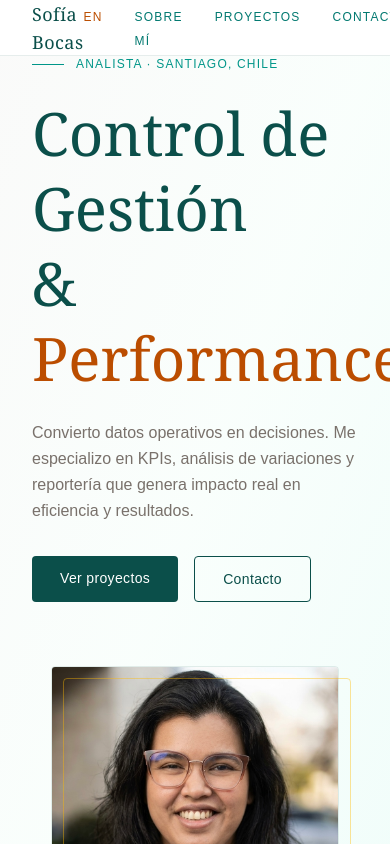
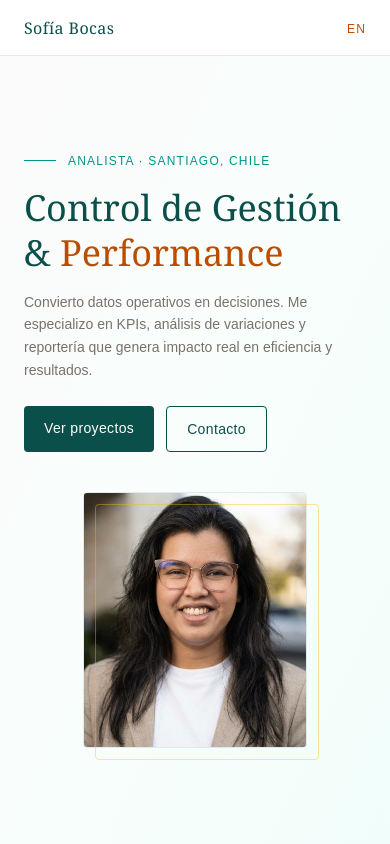
Before and after one commit to sofiabocas/portfolio-sofia, a Next.js app: page / in a window 390 px wide. Shown: the top 844 px of the page. Built offline with nearby package versions, Linux system fonts and the light colour scheme.

Commit message:
mejoro responsive movil

```diff
--- a/app/components/Hero.tsx
+++ b/app/components/Hero.tsx
@@ -5,30 +5,30 @@ import { motion } from "framer-motion";
 export default function Hero() {
   return (
     <section className="min-h-screen flex items-center bg-gradient-to-br from-stone-50 via-emerald-50/30 to-teal-50 pt-14">
-      <div className="max-w-5xl mx-auto px-8 w-full">
-        <div className="grid grid-cols-1 md:grid-cols-2 gap-16 items-center">
+      <div className="max-w-5xl mx-auto px-6 md:px-8 w-full py-16 md:py-0">
+        <div className="grid grid-cols-1 md:grid-cols-2 gap-10 md:gap-16 items-center">
 
           <motion.div
             initial={{ opacity: 0, y: 30 }}
             animate={{ opacity: 1, y: 0 }}
-            transition={{ duration: 0.7, ease: "easeOut" }}
+            transition={{ duration: 0.7 }}
           >
-            <p className="text-xs uppercase tracking-widest text-teal-600 mb-6 flex items-center gap-3">
+            <p className="text-xs uppercase tracking-widest text-teal-600 mb-4 md:mb-6 flex items-center gap-3">
               <span className="w-8 h-px bg-teal-600 inline-block"></span>
               Analista · Santiago, Chile
             </p>
-            <h1 className="text-6xl font-light text-teal-900 leading-tight mb-6" style={{fontFamily: "Georgia, serif"}}>
+            <h1 className="text-4xl md:text-6xl font-light text-teal-900 leading-tight mb-4 md:mb-6" style={{fontFamily: "Georgia, serif"}}>
               Control de Gestión<br />
               & <em className="text-amber-700 not-italic">Performance</em>
             </h1>
-            <p className="text-base text-stone-500 leading-relaxed mb-8 max-w-lg">
+            <p className="text-sm md:text-base text-stone-500 leading-relaxed mb-6 md:mb-8 max-w-lg">
               Convierto datos operativos en decisiones. Me especializo en KPIs, análisis de variaciones y reportería que genera impacto real en eficiencia y resultados.
             </p>
-            <div className="flex gap-4">
-              <a href="#proyectos" className="px-7 py-3 bg-teal-900 text-white text-sm tracking-wide hover:bg-teal-700 transition-colors rounded-sm">
+            <div className="flex gap-3 md:gap-4">
+              <a href="#proyectos" className="px-5 md:px-7 py-3 bg-teal-900 text-white text-sm tracking-wide hover:bg-teal-700 transition-colors rounded-sm">
                 Ver proyectos
               </a>
-              <a href="#contacto" className="px-7 py-3 border border-teal-900 text-teal-900 text-sm tracking-wide hover:bg-teal-50 transition-colors rounded-sm">
+              <a href="#contacto" className="px-5 md:px-7 py-3 border border-teal-900 text-teal-900 text-sm tracking-wide hover:bg-teal-50 transition-colors rounded-sm">
                 Contacto
               </a>
             </div>
@@ -38,9 +38,9 @@ export default function Hero() {
             className="flex justify-center md:justify-end"
             initial={{ opacity: 0, x: 30 }}
             animate={{ opacity: 1, x: 0 }}
-            transition={{ duration: 0.7, delay: 0.2, ease: "easeOut" }}
+            transition={{ duration: 0.7, delay: 0.2 }}
           >
-            <div className="relative w-72 h-80">
+            <div className="relative w-56 h-64 md:w-72 md:h-80">
               <div className="absolute inset-0 rounded-sm overflow-hidden border border-teal-900/10">
                 <Image
                   src="/sofia.jpg"
--- a/app/components/Navbar.tsx
+++ b/app/components/Navbar.tsx
@@ -1,14 +1,14 @@
 export default function Navbar() {
   return (
-    <nav className="fixed top-0 left-0 right-0 z-50 h-14 flex items-center justify-between px-8 bg-white/90 backdrop-blur-sm border-b border-teal-900/10">
-      <span className="font-serif text-lg text-teal-900 tracking-wide">
+    <nav className="fixed top-0 left-0 right-0 z-50 h-14 flex items-center justify-between px-6 bg-white/90 backdrop-blur-sm border-b border-teal-900/10">
+      <span className="font-serif text-base text-teal-900 tracking-wide whitespace-nowrap">
         Sofía Bocas
       </span>
-      <ul className="flex gap-8 list-none">
+      <ul className="flex gap-4 md:gap-8 list-none">
+        <li><a href="#sobre-mi" className="text-xs uppercase tracking-widest text-teal-700 hover:text-teal-500 transition-colors hidden md:block">Sobre mí</a></li>
+        <li><a href="#proyectos" className="text-xs uppercase tracking-widest text-teal-700 hover:text-teal-500 transition-colors hidden md:block">Proyectos</a></li>
+        <li><a href="#contacto" className="text-xs uppercase tracking-widest text-teal-700 hover:text-teal-500 transition-colors hidden md:block">Contacto</a></li>
         <li><a href="/en" className="text-xs uppercase tracking-widest text-amber-700 hover:text-amber-500 transition-colors">EN</a></li>
-        <li><a href="#sobre-mi" className="text-xs uppercase tracking-widest text-teal-700 hover:text-teal-500 transition-colors">Sobre mí</a></li>
-        <li><a href="#proyectos" className="text-xs uppercase tracking-widest text-teal-700 hover:text-teal-500 transition-colors">Proyectos</a></li>
-        <li><a href="#contacto" className="text-xs uppercase tracking-widest text-teal-700 hover:text-teal-500 transition-colors">Contacto</a></li>
       </ul>
     </nav>
   );
--- a/app/components/en/HeroEn.tsx
+++ b/app/components/en/HeroEn.tsx
@@ -5,30 +5,30 @@ import { motion } from "framer-motion";
 export default function HeroEn() {
   return (
     <section className="min-h-screen flex items-center bg-gradient-to-br from-stone-50 via-emerald-50/30 to-teal-50 pt-14">
-      <div className="max-w-5xl mx-auto px-8 w-full">
-        <div className="grid grid-cols-1 md:grid-cols-2 gap-16 items-center">
+      <div className="max-w-5xl mx-auto px-6 md:px-8 w-full py-16 md:py-0">
+        <div className="grid grid-cols-1 md:grid-cols-2 gap-10 md:gap-16 items-center">
 
           <motion.div
             initial={{ opacity: 0, y: 30 }}
             animate={{ opacity: 1, y: 0 }}
             transition={{ duration: 0.7 }}
           >
-            <p className="text-xs uppercase tracking-widest text-teal-600 mb-6 flex items-center gap-3">
+            <p className="text-xs uppercase tracking-widest text-teal-600 mb-4 md:mb-6 flex items-center gap-3">
               <span className="w-8 h-px bg-teal-600 inline-block"></span>
               Analyst · Santiago, Chile
             </p>
-            <h1 className="text-6xl font-light text-teal-900 leading-tight mb-6" style={{fontFamily: "Georgia, serif"}}>
+            <h1 className="text-4xl md:text-6xl font-light text-teal-900 leading-tight mb-4 md:mb-6" style={{fontFamily: "Georgia, serif"}}>
               Management Control<br />
               & <em className="text-amber-700 not-italic">Performance</em>
             </h1>
-            <p className="text-base text-stone-500 leading-relaxed mb-8 max-w-lg">
+            <p className="text-sm md:text-base text-stone-500 leading-relaxed mb-6 md:mb-8 max-w-lg">
               I turn operational data into decisions. I specialize in KPIs, variance analysis and reporting that generates real impact on efficiency and results.
             </p>
-            <div className="flex gap-4">
-              <a href="#projects" className="px-7 py-3 bg-teal-900 text-white text-sm tracking-wide hover:bg-teal-700 transition-colors rounded-sm">
+            <div className="flex gap-3 md:gap-4">
+              <a href="#projects" className="px-5 md:px-7 py-3 bg-teal-900 text-white text-sm tracking-wide hover:bg-teal-700 transition-colors rounded-sm">
                 View projects
               </a>
-              <a href="#contact" className="px-7 py-3 border border-teal-900 text-teal-900 text-sm tracking-wide hover:bg-teal-50 transition-colors rounded-sm">
+              <a href="#contact" className="px-5 md:px-7 py-3 border border-teal-900 text-teal-900 text-sm tracking-wide hover:bg-teal-50 transition-colors rounded-sm">
                 Contact
               </a>
             </div>
@@ -40,7 +40,7 @@ export default function HeroEn() {
             animate={{ opacity: 1, x: 0 }}
             transition={{ duration: 0.7, delay: 0.2 }}
           >
-            <div className="relative w-72 h-80">
+            <div className="relative w-56 h-64 md:w-72 md:h-80">
               <div className="absolute inset-0 rounded-sm overflow-hidden border border-teal-900/10">
                 <Image
                   src="/sofia.jpg"
--- a/app/components/en/NavbarEn.tsx
+++ b/app/components/en/NavbarEn.tsx
@@ -1,13 +1,13 @@
 export default function NavbarEn() {
   return (
-    <nav className="fixed top-0 left-0 right-0 z-50 h-14 flex items-center justify-between px-8 bg-white/90 backdrop-blur-sm border-b border-teal-900/10">
-      <span className="font-serif text-lg text-teal-900 tracking-wide">
+    <nav className="fixed top-0 left-0 right-0 z-50 h-14 flex items-center justify-between px-6 bg-white/90 backdrop-blur-sm border-b border-teal-900/10">
+      <span className="font-serif text-base text-teal-900 tracking-wide whitespace-nowrap">
         Sofía Bocas
       </span>
-      <ul className="flex gap-8 list-none">
-        <li><a href="#about" className="text-xs uppercase tracking-widest text-teal-700 hover:text-teal-500 transition-colors">About</a></li>
-        <li><a href="#projects" className="text-xs uppercase tracking-widest text-teal-700 hover:text-teal-500 transition-colors">Projects</a></li>
-        <li><a href="#contact" className="text-xs uppercase tracking-widest text-teal-700 hover:text-teal-500 transition-colors">Contact</a></li>
+      <ul className="flex gap-4 md:gap-8 list-none">
+        <li><a href="#about" className="text-xs uppercase tracking-widest text-teal-700 hover:text-teal-500 transition-colors hidden md:block">About</a></li>
+        <li><a href="#projects" className="text-xs uppercase tracking-widest text-teal-700 hover:text-teal-500 transition-colors hidden md:block">Projects</a></li>
+        <li><a href="#contact" className="text-xs uppercase tracking-widest text-teal-700 hover:text-teal-500 transition-colors hidden md:block">Contact</a></li>
         <li><a href="/" className="text-xs uppercase tracking-widest text-amber-700 hover:text-amber-500 transition-colors">ES</a></li>
       </ul>
     </nav>
--- a/app/layout.tsx
+++ b/app/layout.tsx
@@ -12,9 +12,9 @@ const geistMono = Geist_Mono({
   subsets: ["latin"],
 });
 
-export const metadata: Metadata = {
-  title: "Create Next App",
-  description: "Generated by create next app",
+export const metadata = {
+  title: "Sofía Bocas — Analista de Control de Gestión",
+  description: "Portafolio de Sofía Bocas, analista orientada a control de gestión y performance operacional.",
 };
 
 export default function RootLayout({
```
